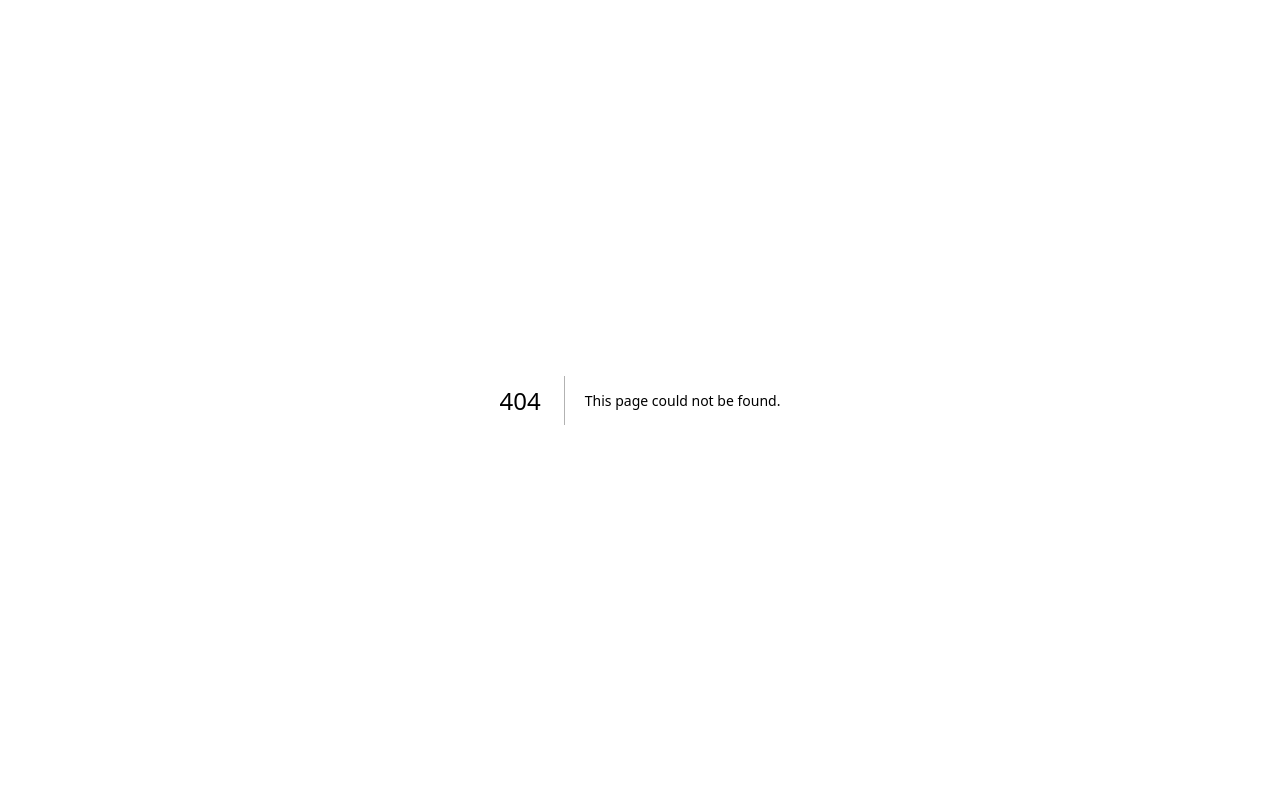
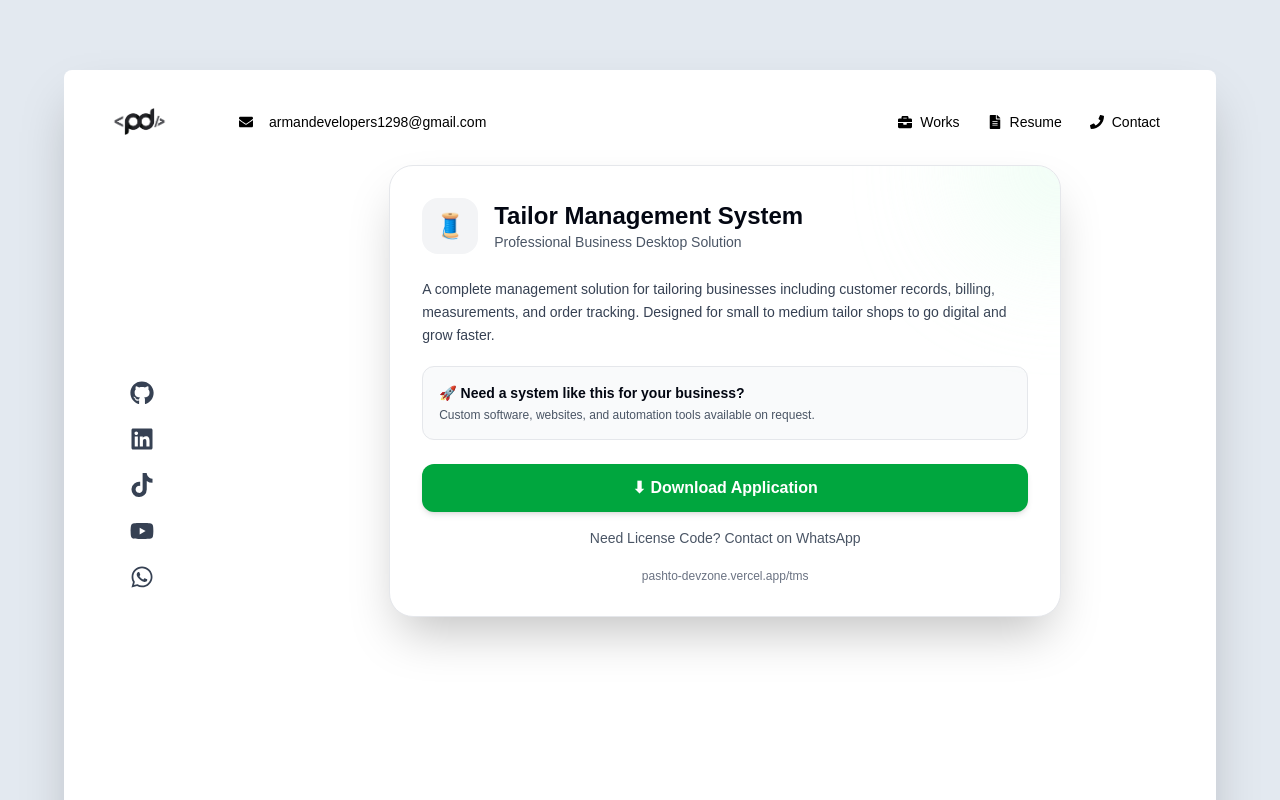
Before and after one commit to ADgroupofcompanies/pashto-devzone, a Next.js app: page /tms in a window 1280 px wide. Before the commit this address had no page. Shown: the top 800 px of the page. Built offline with nearby package versions, Linux system fonts and the light colour scheme.

Commit message:
Updated TMS download system with license modal UI

```diff
--- a/app/components/Skills.js
+++ b/app/components/Skills.js
@@ -1,5 +1,6 @@
 import React from "react";
 import Image from "next/image";
+import Link from "next/link";
 
 const Skills = () => {
   return (
@@ -27,6 +28,7 @@ const Skills = () => {
               CSS, JavaScript, React.js, and Redux, focusing on clean code and
               smooth, responsive user experiences.
             </p>
+            <Link href="/works">
             <button className="relative inline-flex items-center overflow-hidden cursor-pointer rounded-full px-4 py-4 font-bold group">
               <span className="absolute left-0 top-0 h-full w-14 bg-red-300 transition-all duration-300 group-hover:w-full group-hover:bg-red-500 rounded-full"></span>
 
@@ -34,7 +36,7 @@ const Skills = () => {
                 <span className="mr-1">SEE</span>
                 <span>MY WORKS</span>
               </span>
-            </button>
+            </button></Link>
           </div>
           <div className="image w-[80%]">
             <Image
--- /dev/null
+++ b/app/tms/page.js
@@ -0,0 +1,157 @@
+"use client";
+import React from "react";
+import Navbar from "../components/Navbar";
+import {
+  FaLinkedin,
+  FaGithub,
+  FaTiktok,
+  FaWhatsapp,
+  FaYoutube,
+} from "react-icons/fa";
+import Work from "../components/Work";
+import { motion } from "framer-motion";
+import End from "../components/End";
+
+const page = () => {
+  return (
+    <>
+      <div className="bg-white md:max-w-6xl md:mx-auto sm:rounded-lg p-2 md:shadow-2xl min-h-screen w-screen md:mt-17.5 mb-24 text-gray-700">
+        <Navbar />
+        <div className="flex">
+          <div className="left hidden md:block min-h-screen md:w-[15%] items-center justify-center">
+            <div className="h-[80vh] flex items-center justify-start pl-0.5">
+              <ul className="social flex flex-col gap-5.5">
+                <li>
+                  <a
+                    target="_blank"
+                    href="https://github.com/ADgroupofcompanies"
+                  >
+                    <FaGithub className="text-2xl ml-14" />
+                  </a>
+                </li>
+                <li>
+                  <a
+                    target="_blank"
+                    href="https://www.linkedin.com/in/muhammad-yaseen-arman-webdeveloper?utm_source=share&utm_campaign=share_via&utm_content=profile&utm_medium=android_app"
+                  >
+                    <FaLinkedin className="text-2xl ml-14" />
+                  </a>
+                </li>
+                <li>
+                  <a
+                    target="_blank"
+                    href="https://www.tiktok.com/@pashto_devzone"
+                  >
+                    <FaTiktok className="text-2xl ml-14" />
+                  </a>
+                </li>
+                <li>
+                  <a
+                    target="_blank"
+                    href="https://youtube.com/@pashto_devzone?si=KNUxsiikRH80tKPo"
+                  >
+                    <FaYoutube className="text-2xl ml-14" />
+                  </a>
+                </li>
+                <li>
+                  <a target="_blank" href="https://wa.me/923195341283">
+                    <FaWhatsapp className="text-2xl ml-14" />
+                  </a>
+                </li>
+              </ul>
+            </div>
+          </div>
+
+          <motion.div
+            initial={{ opacity: 0, x: -50 }}
+            animate={{ opacity: 1, x: 0 }}
+            transition={{ duration: 0.6 }}
+            className="w-[98%] md:w-[85%] felx items-center justify-center"
+          >
+
+
+
+
+           <div className="w-full max-w-2xl mx-auto bg-white text-gray-950 p-8 rounded-3xl shadow-2xl border border-gray-200 relative overflow-hidden">
+
+  {/* Decorative Glow */}
+  <div className="absolute -top-20 -right-20 w-40 h-40 bg-green-100 rounded-full blur-3xl opacity-60"></div>
+
+  {/* Header */}
+  <div className="flex items-center gap-4 mb-6">
+    <div className="w-14 h-14 bg-gray-100 rounded-2xl flex items-center justify-center text-2xl">
+      🧵
+    </div>
+    <div>
+      <h2 className="text-2xl font-bold">Tailor Management System</h2>
+      <p className="text-sm text-gray-600">Professional Business Desktop Solution</p>
+    </div>
+  </div>
+
+  {/* Description */}
+  <p className="text-sm text-gray-700 leading-relaxed mb-5">
+    A complete management solution for tailoring businesses including customer records,
+    billing, measurements, and order tracking. Designed for small to medium tailor shops
+    to go digital and grow faster.
+  </p>
+
+  {/* Promo */}
+  <div className="bg-gray-50 border border-gray-200 p-4 rounded-xl mb-6">
+    <p className="text-sm font-semibold mb-1">
+      🚀 Need a system like this for your business?
+    </p>
+    <p className="text-xs text-gray-600">
+      Custom software, websites, and automation tools available on request.
+    </p>
+  </div>
+
+  {/* Download Button */}
+  <button
+    onClick={() => {
+      const code = prompt("Enter License Code");
+      const correctCode = "tms.armazenith";
+
+      if (code === correctCode) {
+        const link = document.createElement("a");
+        link.href = "/downloads/Tailor_Management_System_1.1.0.exe";
+        link.download = "Tailor_Management_System_1.1.0.exe";
+        document.body.appendChild(link);
+        link.click();
+        document.body.removeChild(link);
+      } else {
+        alert("Invalid License Code. Contact WhatsApp to get access.");
+      }
+    }}
+    className="w-full bg-green-600 hover:bg-green-700 text-white font-semibold py-3 rounded-xl transition shadow-md"
+  >
+    ⬇ Download Application
+  </button>
+
+  {/* WhatsApp */}
+  <a
+    href="https://wa.me/923195341283"
+    target="_blank"
+    className="block text-center mt-4 text-sm text-gray-600 hover:text-gray-900"
+  >
+    Need License Code? Contact on WhatsApp
+  </a>
+
+  {/* Footer */}
+  <div className="mt-5 text-xs text-gray-500 text-center">
+    pashto-devzone.vercel.app/tms
+  </div>
+
+</div>
+
+
+
+
+          </motion.div>
+        </div>
+        <End />
+      </div>
+    </>
+  );
+};
+
+export default page;
```
Also changed, not shown: 1 other file (tests, documents, lock files or other folders).
